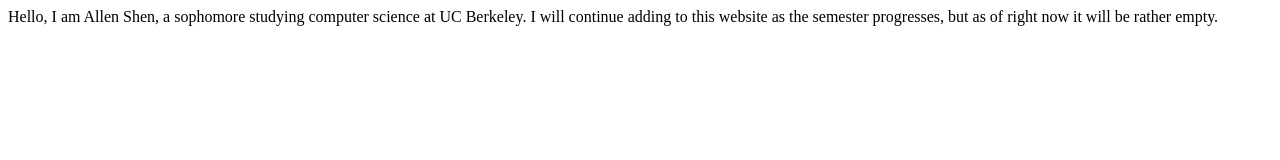
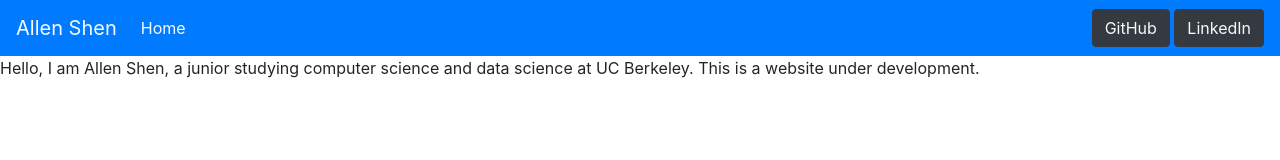
Before and after one commit to allenshen5/allenshen5.github.io, a plain HTML site: page index.html in a window 1280 px wide. Drawn offline with nearby package versions, Linux system fonts and the light colour scheme.

Commit message:
Add navbar

```diff
--- a/index.html
+++ b/index.html
@@ -1,8 +1,25 @@
 <!DOCTYPE html>
 <html lang="en">
 
+<head>
+<title> Allen Shen </title>
+<link rel="stylesheet" href="https://stackpath.bootstrapcdn.com/bootstrap/4.1.2/css/bootstrap.min.css" integrity="sha384-Smlep5jCw/wG7hdkwQ/Z5nLIefveQRIY9nfy6xoR1uRYBtpZgI6339F5dgvm/e9B" crossorigin="anonymous">
+</head>
+
 <body>
-  Hello, I am Allen Shen, a sophomore studying computer science at UC Berkeley. I will continue adding to this website as the semester progresses, but as of right now it will be rather empty.
+  <nav class="navbar navbar-expand-lg navbar-light bg-primary">
+    <a class="navbar-brand text-light" href="#"> Allen Shen </a>
+    <div class="collapse navbar-collapse" id="navbarNavAltMarkup">
+      <div class="navbar-nav">
+        <a class="nav-item nav-link text-light" href=""> Home </a>
+      </div>
+    </div>
+    <div>
+      <a class="btn btn-dark text-light" href="https://github.com/allenshen5/" target="_blank"> GitHub </a>
+      <a class = "btn btn-dark text-light" href="https://www.linkedin.com/in/allenshen5/" target="_blank"> LinkedIn </a>
+    </div>
+  </nav>
+  Hello, I am Allen Shen, a junior studying computer science and data science at UC Berkeley. This is a website under development.
 </body>
 
 </html>
```
